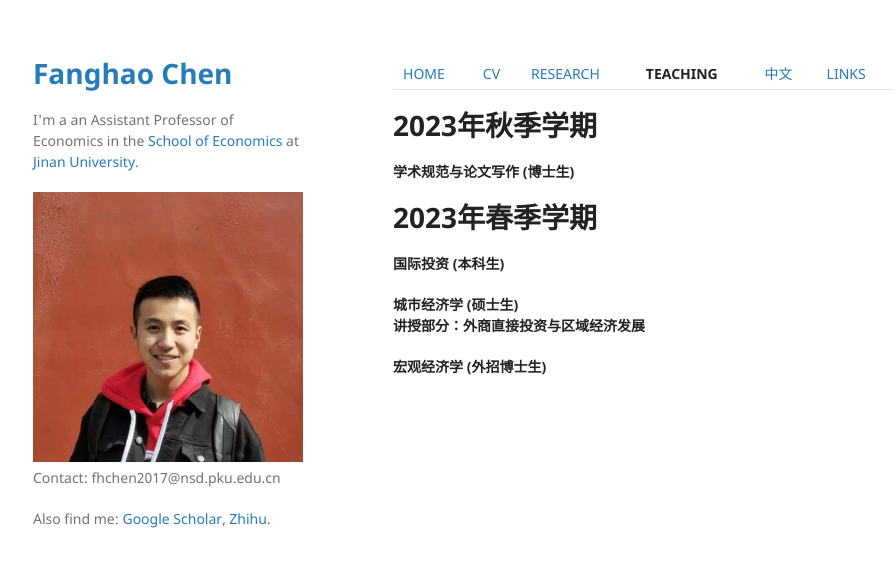
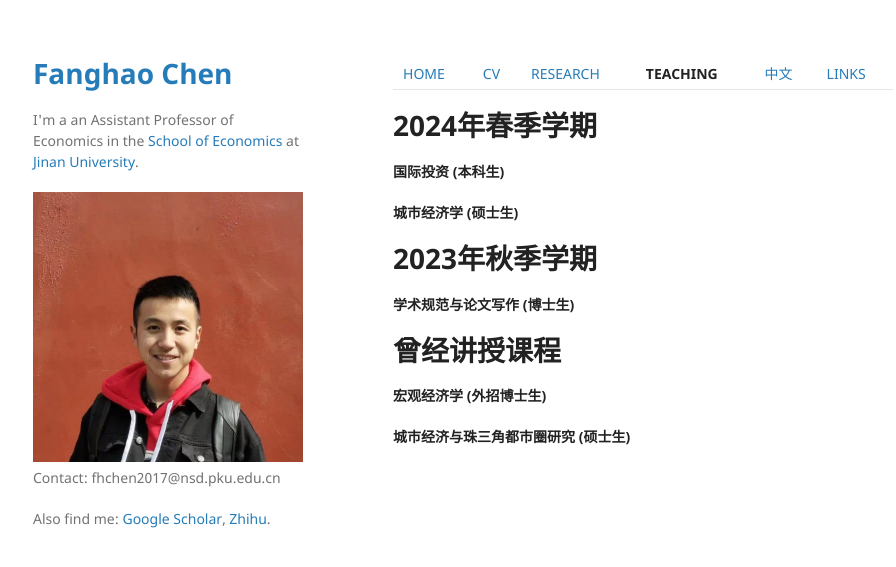
Before and after one commit to FanghaoChen/homepage, a Jekyll site: the page built from teaching.md, in a window 1280 px wide. Shown: the top 567 px of the page, without its empty margins (177-1073 px from the left). Built offline with Jekyll 4.4.1, drawn with Linux system fonts in a browser that asks for light colours; our own code applies the rules of GitHub Pages for plain Markdown files.

Commit message:
Update teaching.md

```diff
--- a/teaching.md
+++ b/teaching.md
@@ -1,14 +1,17 @@
 [HOME](./index.md) | [CV](./assets/CV_FanghaoChen_231105.pdf) | [RESEARCH](./research.md) | [**TEACHING**](./teaching.md) | [中文](./chinesepage.md) | [LINKS](./links.md)
+
+# 2024年春季学期
+
+**国际投资 (本科生)** <br/>
+
+**城市经济学 (硕士生)** <br/>
 
 # 2023年秋季学期
 
 **学术规范与论文写作 (博士生)** <br/>
 
-# 2023年春季学期
-
-**国际投资 (本科生)**  <br/>
-
-**城市经济学 (硕士生)** <br/>
-**讲授部分：外商直接投资与区域经济发展**
+# 曾经讲授课程
 
 **宏观经济学 (外招博士生)** <br/>
+
+**城市经济与珠三角都市圈研究 (硕士生)** <br/>
```
